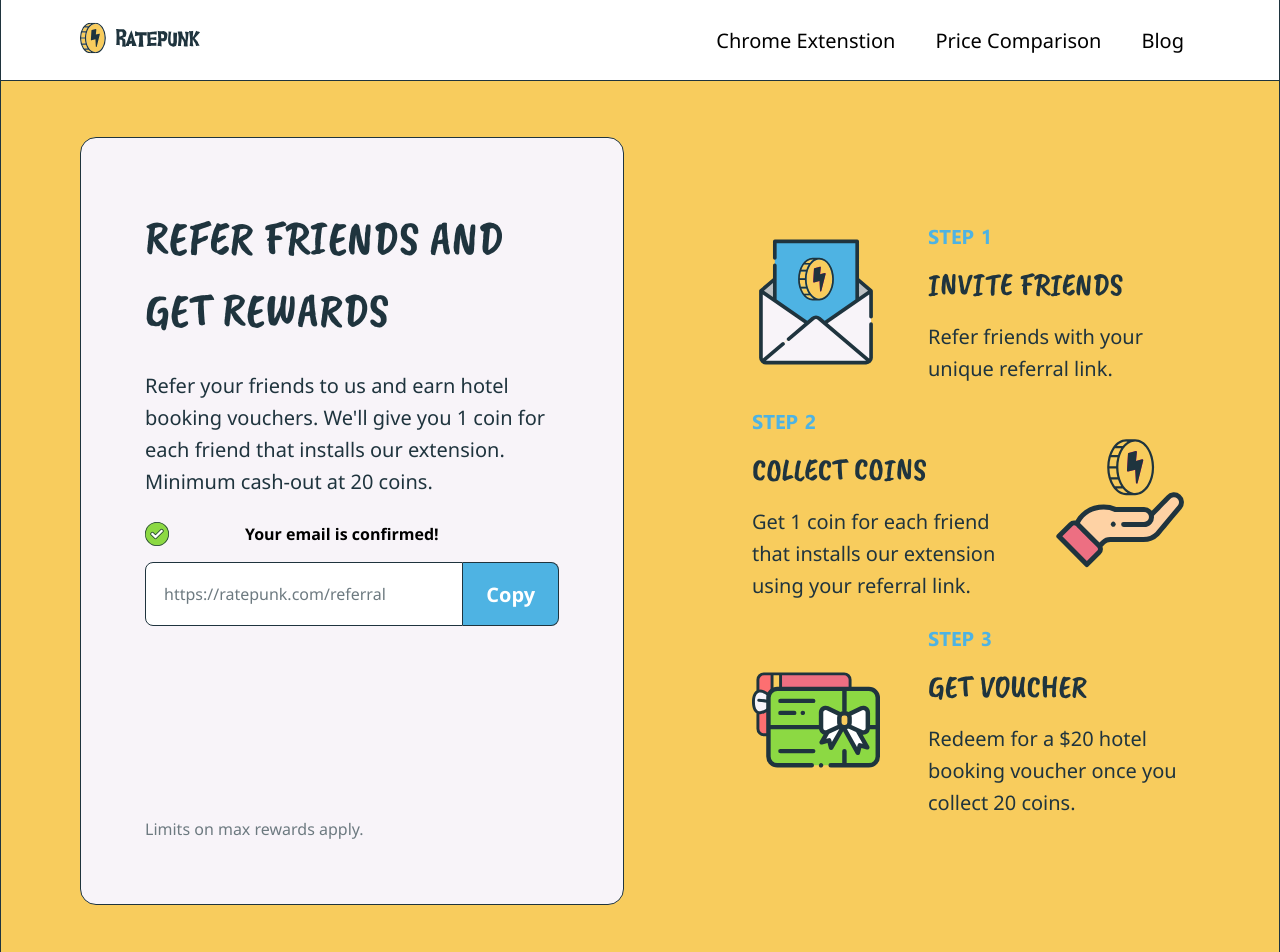
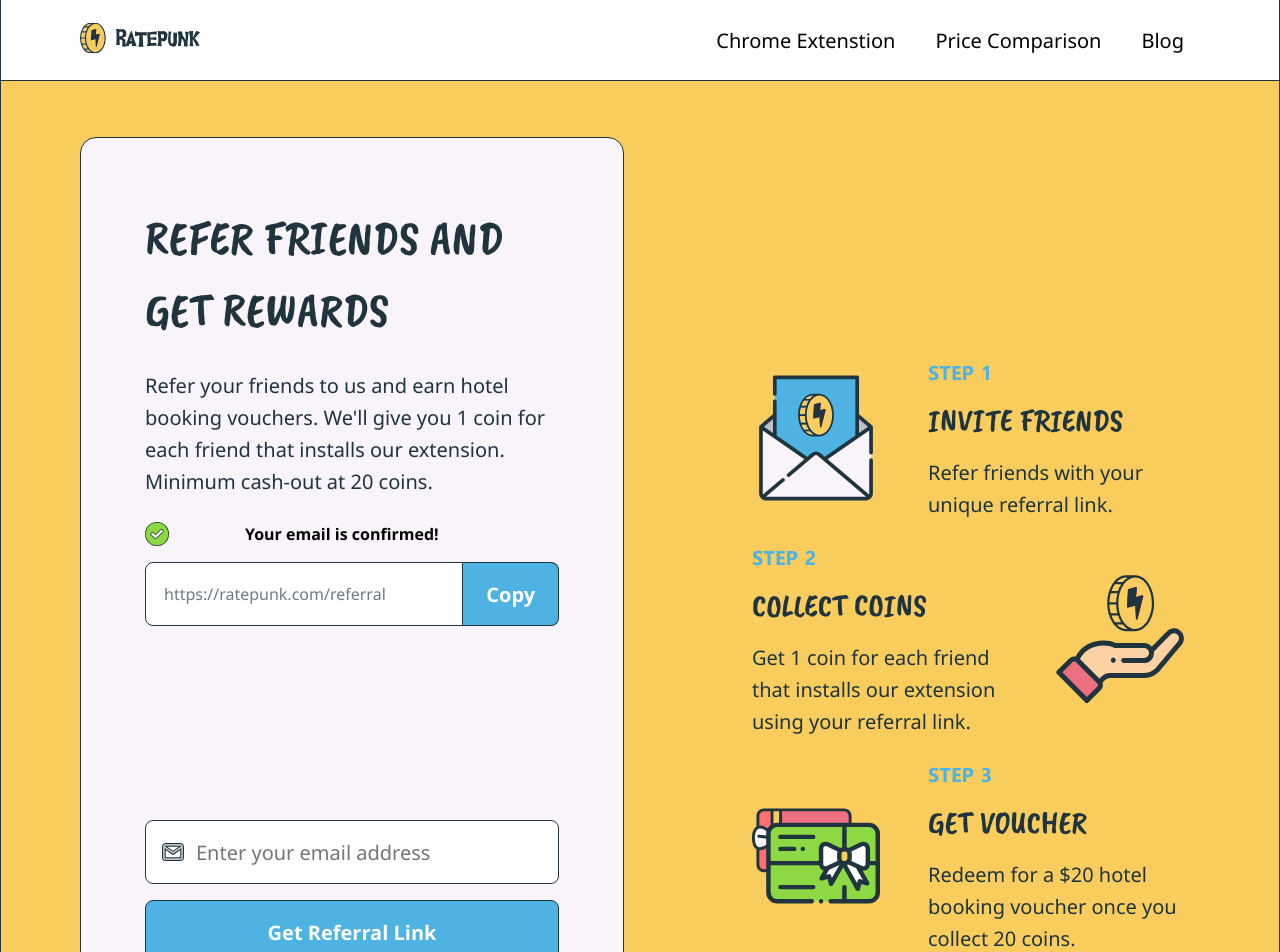
Before and after one commit to GytAndr/ratepunk-test-js, a Next.js app: page / in a window 1280 px wide. Shown: the top 952 px of the page. Built offline with nearby package versions, Linux system fonts and the light colour scheme.

Commit message:
folder structure changed

```diff
--- a/src/components/LandingPg/Input.jsx
+++ b/src/components/LandingPg/ReferralCard/Input.jsx
@@ -50,7 +50,9 @@ function Input() {
 						value="https://ratepunk.com/referral"
 						readOnly
 					></input>
-					<button className="referral-btn-success">{buttonTxt}</button>
+					<button className="referral-btn-success" type="button">
+						{buttonTxt}
+					</button>
 				</div>
 			</div>
 		);
@@ -77,7 +79,7 @@ function Input() {
 	return (
 		<form className="referral-input-wrapper">
 			<ReferralSuccess />
-			{/* <ReferralPending /> */}
+			<ReferralPending />
 		</form>
 	);
 }
--- a/src/components/LandingPg/index.jsx
+++ b/src/components/LandingPg/index.jsx
@@ -1,5 +1,5 @@
 import React from "react";
-import ReferalCard from "./ReferalCard";
+import ReferralCard from "./ReferralCard/ReferalCard";
 
 import StepCard from "./StepCard";
 
@@ -7,7 +7,7 @@ function LandingPg() {
 	return (
 		<main>
 			<div className="main-wrapper">
-				<ReferalCard />
+				<ReferralCard />
 				<div className="step-wrapper">
 					<StepCard
 						img="/images/invite.svg"
```
Also changed, not shown: src/components/LandingPg/ReferralCard/ReferalCard.jsx (renamed from src/components/LandingPg/ReferalCard.jsx).
